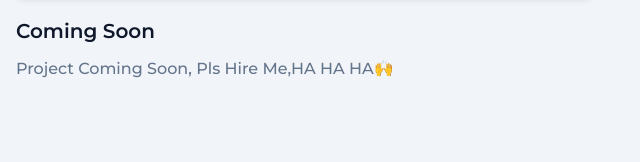
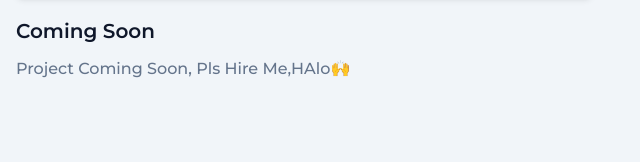
Before and after one commit to DwikiChristian/Portfolio, a plain HTML site: page index.html in a window 1280 px wide. Shown: the part 2330-2492 px from the top of the page, 640-1280 px from the left. Drawn offline with nearby package versions, Linux system fonts and the light colour scheme.

Commit message:
Update index.html

```diff
--- a/index.html
+++ b/index.html
@@ -194,7 +194,7 @@
                         <img src="dist/img/p4.png" alt="Project CI" width="w-full">
                     </div>
                     <h3 class="font-semibold text-dark text-xl mt-5 mb-3">Coming Soon</h3>
-                    <p class="font-medium text-base text-secondary">Project Coming Soon, Pls Hire Me,HA HA HA🙌  </p>
+                    <p class="font-medium text-base text-secondary">Project Coming Soon, Pls Hire Me,HAlo🙌  </p>
                 </div>
             </div>
         </div>
```
